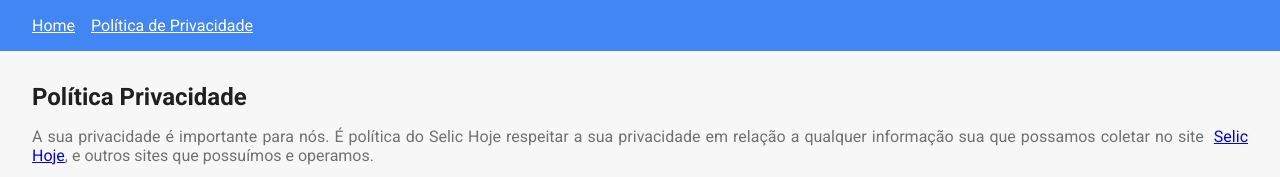
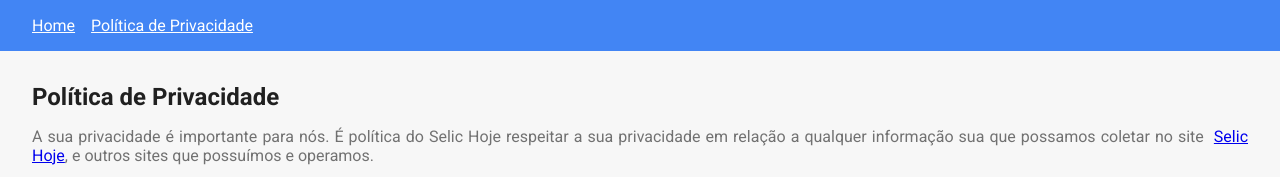
Before and after one commit to canassa13/selichoje, a Next.js app: page /politicas in a window 1280 px wide. Shown: the top 177 px of the page. Built offline with nearby package versions, Linux system fonts and the light colour scheme.

Commit message:
pequenas correções (#5)

```diff
--- a/src/pages/politicas.tsx
+++ b/src/pages/politicas.tsx
@@ -1,9 +1,15 @@
+import Head from 'next/head'
+
 import styles from '../styles/politicas.module.scss';
 
 const Politicas = () => {
   return (
+    <>
+      <Head>
+        <title>Selic Hoje: Meta para a taxa Selic</title>
+      </Head>
       <section className={styles.politicasContainer}>
-      <h2>Política Privacidade</h2>
+        <h2>Política de Privacidade</h2>
         <p>A sua privacidade é importante para nós. É política do Selic Hoje respeitar a sua privacidade em relação a qualquer informação sua que possamos coletar no site
           &nbsp;<a href="https://www.selichoje.com">Selic Hoje</a>, e outros sites que possuímos e operamos.</p>
         <p>Solicitamos informações pessoais apenas quando realmente precisamos delas para lhe fornecer um serviço. Fazemos-lo por meios justos e legais, com o seu conhecimento e consentimento. Também informamos por que estamos coletando e como será usado.</p>
@@ -24,7 +30,7 @@ const Politicas = () => {
         <p>Esperemos que esteja esclarecido e, como mencionado anteriormente, se houver algo que você não tem certeza se precisa ou não, geralmente é mais seguro deixar os cookies ativados, caso interaja com um dos recursos que você usa em nosso site.</p>
         <p>Esta política é efetiva a partir <strong> 23 de novembro de 2021</strong>.</p>
       </section>
-  )
+    </>)
 }
 
 export default Politicas
```
Lines whose indentation alone changed are shown as unchanged.
